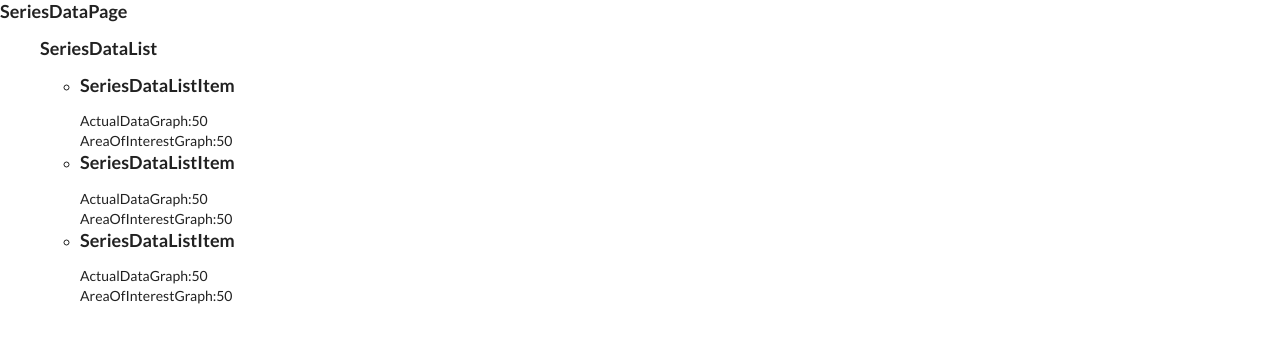
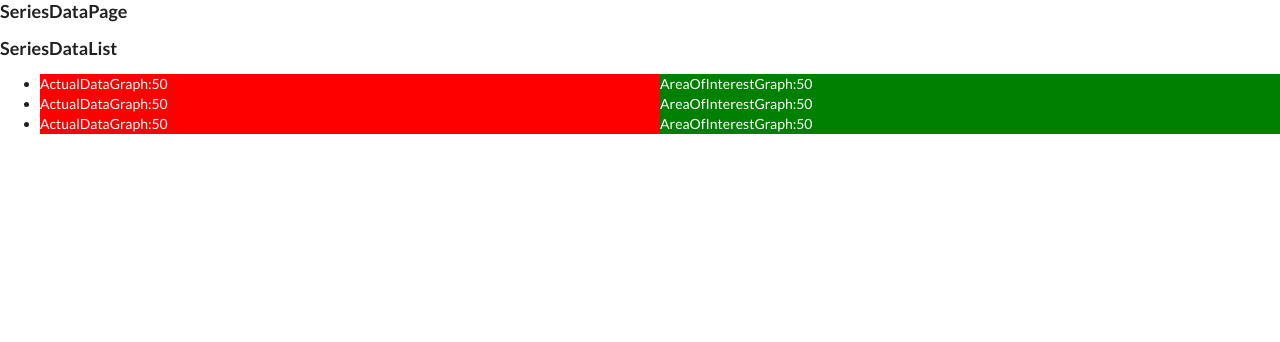
Before and after one commit to wonder13662/labforward-coding-challenge, a React (Create React App) app: page / in a window 1280 px wide. Shown: the top 342 px of the page. Built offline with nearby package versions, Linux system fonts and the light colour scheme.

Commit message:
Add basic layout css

```diff
--- a/src/components/series-data-list/SeriesDataListItem.js
+++ b/src/components/series-data-list/SeriesDataListItem.js
@@ -8,11 +8,16 @@ class SeriesDataListItem extends React.Component {
 
     return (
       <li>
-        <h3>SeriesDataListItem</h3>
-        <ActualDataGraph actualData={actualData}></ActualDataGraph>
-        <AreaOfInterestGraph
-          areaOfInterest={areaOfInterest}
-        ></AreaOfInterestGraph>
+        <div className="item-box">
+          <div className="item-box--actual-data-graph">
+            <ActualDataGraph actualData={actualData}></ActualDataGraph>
+          </div>
+          <div className="item-box--area-of-intereset-graph">
+            <AreaOfInterestGraph
+              areaOfInterest={areaOfInterest}
+            ></AreaOfInterestGraph>
+          </div>
+        </div>
       </li>
     );
   }
--- a/src/components/series-data-list/index.js
+++ b/src/components/series-data-list/index.js
@@ -17,7 +17,7 @@ class SeriesDataList extends React.Component {
     });
 
     return (
-      <div>
+      <div className="series-data-list-box">
         <h3>SeriesDataList</h3>
         <ul>{listItems}</ul>
       </div>
--- a/src/components/series-data-page/index.js
+++ b/src/components/series-data-page/index.js
@@ -32,12 +32,10 @@ class SeriesDataPage extends React.Component {
     return (
       <div>
         <h3>SeriesDataPage</h3>
-        <ul>
-          <SeriesDataList
-            actualDataList={actualDataList}
-            areaOfInterestList={areaOfInterestList}
-          />
-        </ul>
+        <SeriesDataList
+          actualDataList={actualDataList}
+          areaOfInterestList={areaOfInterestList}
+        />
       </div>
     );
   }
--- a/src/css/serice-data-set.css
+++ b/src/css/serice-data-set.css
@@ -0,0 +1,19 @@
+ul.series-data-list-box {
+  min-width: 960px;
+  max-width: 1280px;
+}
+
+.item-box {
+  display: flex;
+}
+.item-box > .item-box--actual-data-graph {
+  flex: 1;
+  color: white;
+  background-color: red;
+}
+
+.item-box > .item-box--area-of-intereset-graph {
+  flex: 1;
+  color: white;
+  background-color: green;
+}
```
